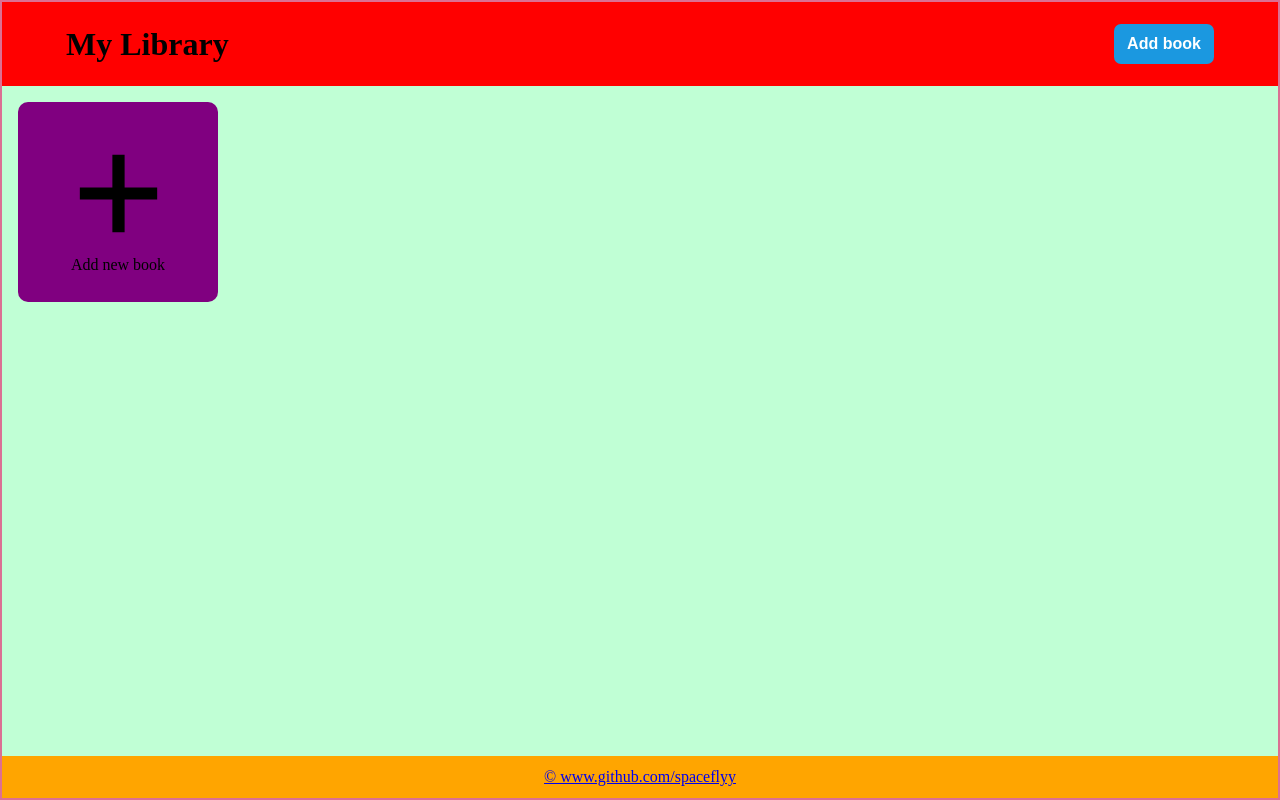
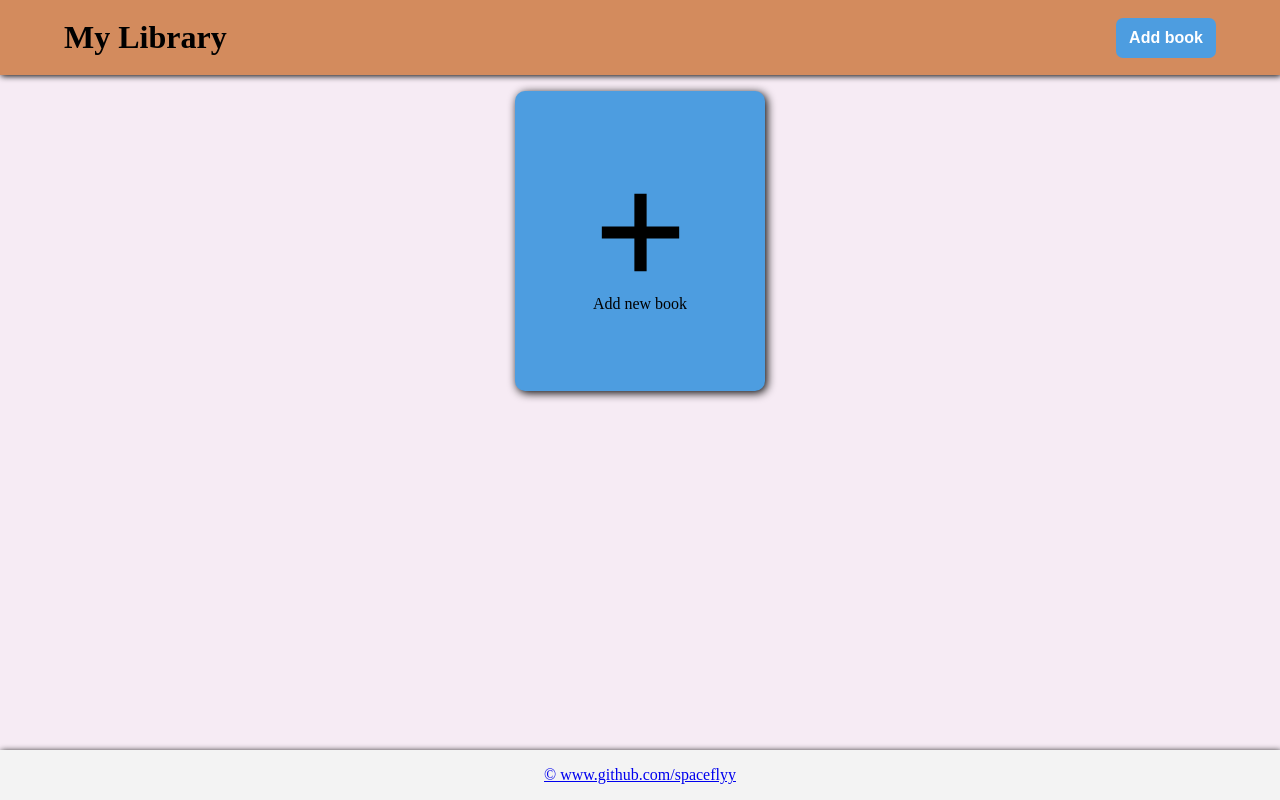
Before and after one commit to Spaceflyy/Library, a plain HTML site: page index.html in a window 1280 px wide. Drawn offline with Linux system fonts and the light colour scheme.

Commit message:
Add colours

```diff
--- a/main.js
+++ b/main.js
@@ -115,7 +115,28 @@ function createCard(book)
         {
              bookInfo = document.createElement("p");
         }
-        bookInfo.innerHTML =  `${value}`;
+
+        switch (key)
+        {
+            case "author":
+                {
+                    bookInfo.innerHTML =  `By ${value}`;
+                    break;
+                }
+
+            case "pages":
+                {
+                    bookInfo.innerHTML =  ` ${value} Pages`;
+                    break;
+                }
+
+            default:
+                {
+                    bookInfo.innerHTML =  `${value}`;
+                    break;
+                }
+        }
+
         card.appendChild(bookInfo);
     });
 
--- a/styles.css
+++ b/styles.css
@@ -15,7 +15,6 @@
     display:flex;
     flex-direction: column;
     height: 100svh;
-    border: palevioletred 2px solid;
 }
 
 .addBookForm
@@ -31,6 +30,7 @@
     border-radius: 20px;
     width: 300px;
     height:400px;
+    z-index: 10;
 }
 
 #closeBtn
@@ -52,6 +52,7 @@
 .bookCard .icon
 {
     width:24px;
+
 }
 
 .addBookForm form
@@ -72,8 +73,13 @@
 
 .bookContainer{
     display:grid;
-    grid-template-columns: repeat(auto-fill, minmax(200px, 1fr));
+    grid-template-columns: repeat(auto-fit, minmax(260px, 1fr));
+    justify-items: center;
     gap:var(--padding-margin);
+    height:100%;
+    background-color: #F6EBF4;
+    overflow-y: scroll;
+
 }
 
 .bookCard, .addBookBtn
@@ -83,10 +89,11 @@
     align-items: center;
     justify-content: space-around;
     margin:var(--padding-margin);
-    background-color:purple;
-    width: 200px;
-    height: 200px;
+    background-color: #4D9DE0;
+    width: 250px;
+    height: 300px;
     border-radius: 10px;
+    filter: drop-shadow(2px 2px 5px #000);
 }
 
 .addBookBtn
@@ -114,8 +121,9 @@
 {
     display: flex;
     align-items: center;
-    height:100px;
-    background-color: red;
+    min-height:75px;
+    background-color: #D38B5D;
+    filter: drop-shadow(1px 1px 3px #000);
 }
 
 .header button
@@ -127,7 +135,8 @@
     font-size: 1rem;
     border-radius: 7px;
     border: none;
-    background-color: #1B98E0;
+    background-color: #4D9DE0;
+
 }
 
 .header #addBtnContainer
@@ -147,12 +156,7 @@
     display:flex;
     align-items: center;
     justify-content: center;
-    height:50px;
-    background-color: orange;
+    min-height:50px;
+    background-color: #f3f3f3;
+    filter: drop-shadow(1px 1px 3px #000);
 }
-
-.bookContainer
-{
-    height:100%;
-    background-color: rgb(192, 255, 213);
-}
```
